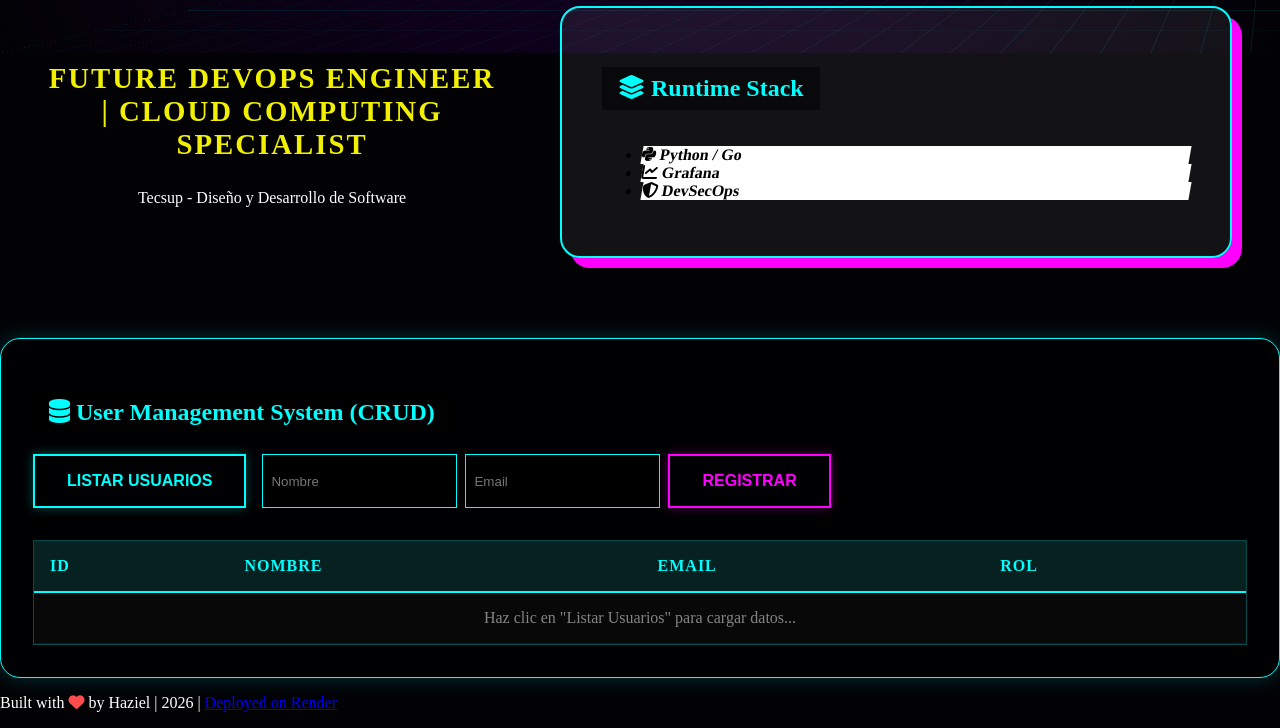
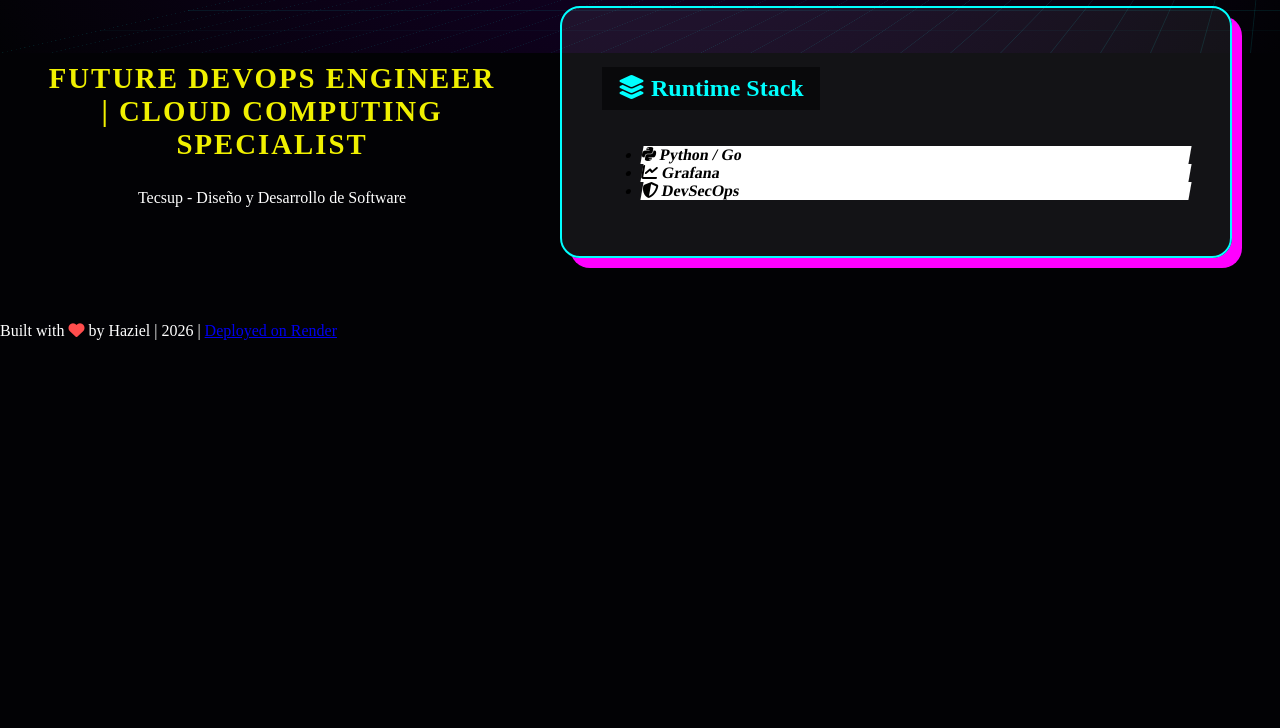
Before and after one commit to Hazielcode/perfilazo-haziel, a website: page index.html in a window 1280 px wide. Shown: the part 747-1475 px from the top of the page. After the commit the page ends 1103 px from the top, so only its background shows below. Drawn offline with Linux system fonts and the light colour scheme.

Commit message:
clean: remove all CRUD functionality and UI elements

```diff
--- a/index.html
+++ b/index.html
@@ -64,102 +64,9 @@
         </div>
     </header>
 
-    <section id="crud-system" class="glass-card" style="grid-column: 1 / -1; margin-top: 2rem; padding: 2rem;">
-        <h2><i class="fas fa-database"></i> User Management System (CRUD)</h2>
-        <div class="crud-controls" style="margin-bottom: 2rem; display: flex; gap: 1rem; flex-wrap: wrap;">
-            <button class="btn-neon" onclick="listarUsuarios()">Listar Usuarios</button>
-            <div id="new-user-form" style="display: flex; gap: 0.5rem; flex-wrap: wrap;">
-                <input type="text" id="input-nombre" placeholder="Nombre" style="background: rgba(0,0,0,0.5); border: 1px solid var(--neon-cyan); color: white; padding: 0.5rem;">
-                <input type="email" id="input-email" placeholder="Email" style="background: rgba(0,0,0,0.5); border: 1px solid var(--neon-cyan); color: white; padding: 0.5rem;">
-                <button class="btn-neon secondary" onclick="crearUsuario()">Registrar</button>
-            </div>
-        </div>
-
-        <div class="table-container">
-            <table class="cyber-table">
-                <thead>
-                    <tr>
-                        <th>ID</th>
-                        <th>Nombre</th>
-                        <th>Email</th>
-                        <th>Rol</th>
-                    </tr>
-                </thead>
-                <tbody id="user-table-body">
-                    <tr>
-                        <td colspan="4" style="text-align: center; color: rgba(255,255,255,0.5);">Haz clic en "Listar Usuarios" para cargar datos...</td>
-                    </tr>
-                </tbody>
-            </table>
-        </div>
-    </section>
-
     <footer>
         <p>Built with <i class="fas fa-heart" style="color: #ff4d4d;"></i> by Haziel | 2026 | <a href="https://render.com" target="_blank">Deployed on Render</a></p>
     </footer>
 
-    <script>
-        async function listarUsuarios() {
-            const tableBody = document.getElementById('user-table-body');
-            tableBody.innerHTML = '<tr><td colspan="4" style="text-align: center; color: var(--neon-cyan);">Conectando con la base de datos...</td></tr>';
-
-            try {
-                // El servidor sirve el index.html, por lo que usamos ruta relativa
-                const response = await fetch('/usuarios');
-                if (!response.ok) throw new Error('Error en el servidor');
-                const usuarios = await response.json();
-
-                tableBody.innerHTML = '';
-                if (usuarios.length === 0) {
-                    tableBody.innerHTML = '<tr><td colspan="4" style="text-align: center;">No hay usuarios registrados.</td></tr>';
-                } else {
-                    usuarios.forEach(user => {
-                        const row = `
-                            <tr>
-                                <td>${user.id}</td>
-                                <td>${user.nombre}</td>
-                                <td>${user.email}</td>
-                                <td><span style="color: var(--neon-cyan)">${user.rol}</span></td>
-                            </tr>
-                        `;
-                        tableBody.innerHTML += row;
-                    });
-                }
-            } catch (error) {
-                console.error('Error:', error);
-                tableBody.innerHTML = '<tr><td colspan="4" style="text-align: center; color: var(--neon-magenta)">Error al conectar con la base de datos de Render.</td></tr>';
-            }
-        }
-
-        async function crearUsuario() {
-            const nombre = document.getElementById('input-nombre').value;
-            const email = document.getElementById('input-email').value;
-
-            if (!nombre || !email) {
-                alert('Por favor, completa nombre y email');
-                return;
-            }
-
-            try {
-                const response = await fetch('/usuarios', {
-                    method: 'POST',
-                    headers: { 'Content-Type': 'application/json' },
-                    body: JSON.stringify({ nombre, email, rol: 'Developer' })
-                });
-
-                if (response.ok) {
-                    alert('¡Usuario registrado con éxito!');
-                    document.getElementById('input-nombre').value = '';
-                    document.getElementById('input-email').value = '';
-                    listarUsuarios(); // Actualizar la lista automáticamente
-                } else {
-                    alert('Error al registrar usuario');
-                }
-            } catch (error) {
-                console.error('Error:', error);
-                alert('Error de conexión con el servidor');
-            }
-        }
-    </script>
 </body>
 </html>
```
